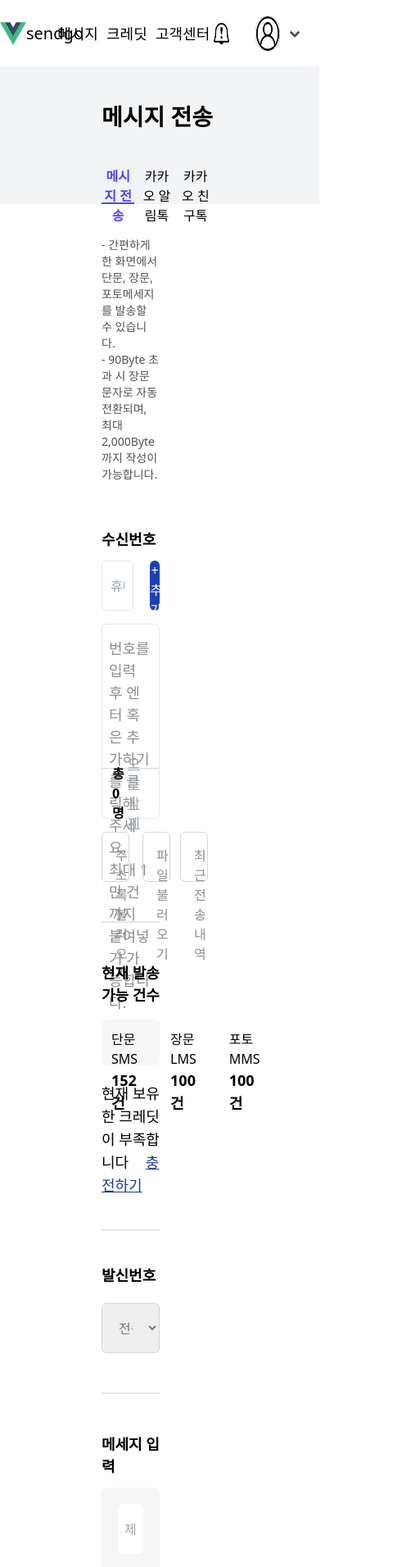
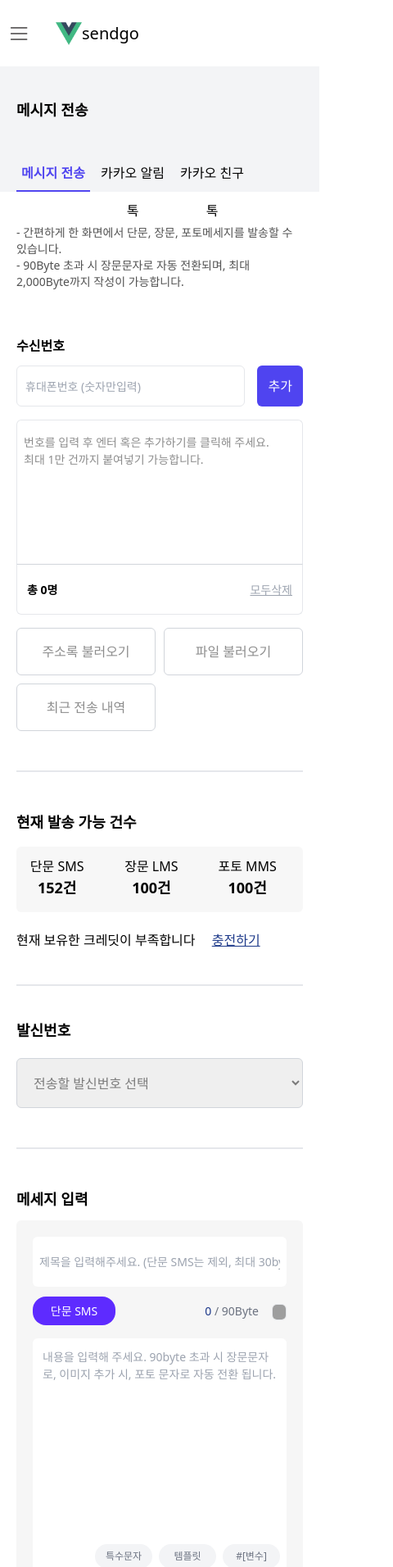
Before and after one commit to woooogenius/dashboard, a Vue app in the folder vue-dashboard/: page /send in a window 390 px wide. Shown: the top 1912 px of the page at 82% size, 480 px wide, since content can reach past the window. Built offline with nearby package versions, Linux system fonts and the light colour scheme; grey boxes are pictures that could not be loaded.

Commit message:
feat : responsive mobile

```diff
--- a/vue-dashboard/src/App.vue
+++ b/vue-dashboard/src/App.vue
@@ -11,7 +11,7 @@ import TabletSideBar from './components/TabletSideBar.vue'
 
 <template>
     <div class="w-full">
-        <div class="widepc:w-[1920px] m-auto">
+        <div class="mobile:w-full widepc:w-[1920px] m-auto">
             <NavigationBar/>
             <div class="flex flex-row bg-gray-100">
                 <SideBarMenu class="hidden pc:block"/>
--- a/vue-dashboard/src/components/NavigationBar.vue
+++ b/vue-dashboard/src/components/NavigationBar.vue
@@ -3,7 +3,7 @@
 
         <nav class='w-full flex flex-row h-[81px] bg-white'>
 
-            <div class='w-2/12 tablet:w-3/12 flex flex-row items-center'>
+            <div class='w-2/12 tablet:w-3/12 flex flex-row items-center mobile:w-full'>
                 <div @click="openPopup" class='ml-2 tablet:ml-5 tablet:w-[40px] h-[32px] w-[32px] cursor-pointer'><img class="w-full block" src="../assets/img/hamburger-menu.png" alt="menu"></div>
                 <div class='ml-2 h-[45px] w-[142px] flex align-center items-center justify-center '>
                     <img class="w-[32px] h-[32px]" src="../assets/img/logo.png" alt="logo">
@@ -11,9 +11,9 @@
                 </div>
             </div>
 
-            <div class='pc:w-4/12 tablet:w-3/12 widepc:w-6/12'></div>
+            <div class='pc:w-4/12 tablet:w-3/12 widepc:w-6/12 mobile:hidden'></div>
 
-            <div class='pc:w-6/12 tablet:w-6/12 widepc:w-4/12 flex flex-row'>
+            <div class='pc:w-6/12 tablet:w-6/12 widepc:w-4/12 flex flex-row mobile:hidden'>
                 <ul class=' w-2/3 flex justify-around items-center text-lg'>
                     <li><a href="#!">메시지</a></li>
                     <li><a href="#!">크레딧</a></li>
--- a/vue-dashboard/src/views/SendMessage.vue
+++ b/vue-dashboard/src/views/SendMessage.vue
@@ -1,13 +1,13 @@
 <template>
     <div class="w-full">
 
-        <div class="pc:px-[50px] px-124 pt-5">
-             <h4 class="text-28 font-bold my-5">메시지 전송</h4>
+        <div class="pc:px-[50px] mobile:px-[20px] px-124 pt-5">
+             <h4 class="text-28 font-bold my-5 mobile:text-[18px]">메시지 전송</h4>
 
             <ul class="flex mt-40">
 
                 <RouterLink v-for="(menuItem, idx) in menuItems" :key="idx"
-                class="w-[122px] h-[46px] mr-7 text-center transition"
+                class="w-[122px] h-[46px] mobile:w-[90px] mobile:leading-[46px] mr-7 text-center transition"
                 :class="{'text-fontblue border-b-2 font-bold border-fontblue' : activeMenu === idx}"
                 :to="menuItem.path"
                 @click="setActiveMenu(idx)"
@@ -18,32 +18,31 @@
             </ul>
         </div>
 
-        <div class="bg-white pc:px-[50px] px-124 pt-40 flex flex-row flex-wrap pb-40">
+        <div class="bg-white pc:px-[50px] mobile:px-[20px] px-124 pt-40 flex flex-row flex-wrap pb-40">
 
-            <div class="w-1/2 pc:w-7/12 tablet:w-full">
+            <div class="w-1/2 pc:w-7/12 mobile:w-full tablet:w-full">
                 <p class="text-sm text-fontgray">- 간편하게 한 화면에서 단문, 장문, 포토메세지를 발송할 수 있습니다.</p>
                 <p class="text-sm text-fontgray">- 90Byte 초과 시 장문문자로 자동 전환되며, 최대 2,000Byte까지 작성이 가능합니다.</p>
 
-                <h4 class="text-18 font-semibold mt-56 mb-3">수신번호</h4>
+                <h4 class="text-18 mobile:text-[16px] font-semibold mt-56 mb-3">수신번호</h4>
                 <div>
                     <form class="flex">
-                        <input class="w-10/12 h-[61px] border border-gray-200 pc:text-[16px] text-md p-2.5 rounded-md" type="text" placeholder="휴대폰번호 (숫자만입력)">
-                        <button class="w-2/12 h-[61px] bg-blue-800 text-white rounded-md ml-5">+ 추가</button>
+                        <input class="w-10/12 h-[61px] mobile:h-[50px] border border-gray-200 mobile:text-[14px] pc:text-[16px] text-md p-2.5 rounded-md" type="text" placeholder="휴대폰번호 (숫자만입력)">
+                        <button class="w-2/12 h-[61px] mobile:h-[50px] bg-blue1 text-white rounded-md ml-[15px]">추가</button>
                     </form>
 
                     <div class="pt-2 w-full h-[177px] pb-40 border border-b-gray-300 mt-16 rounded-t-md">
-                        <p class="pc:text-[16px] text-18 text-lightgray p-2">번호를 입력 후 엔터 혹은 추가하기를 클릭해 주세요.<br/>최대 1만 건까지 붙여넣기 가능합니다.</p>
+                        <p class="pc:text-[16px] mobile:text-[14px] text-18 text-lightgray p-2">번호를 입력 후 엔터 혹은 추가하기를 클릭해 주세요.<br/>최대 1만 건까지 붙여넣기 가능합니다.</p>
                     </div>
-                    <div class="flex flex-row justify-between px-3 items-center h-[61px] border border-gray-200 border-t-0 rounded-b-md pc:text-[16px]">
+                    <div class="flex flex-row justify-between px-3 items-center h-[61px] border border-gray-200 border-t-0 rounded-b-md mobile:text-[14px] pc:text-[16px]">
                         <p class="font-bold">총 0명</p>
                         <p class="cursor-pointer text-gray-400 underline">모두삭제</p>
                     </div>
 
-                    <ul class="flex text-center mt-16 h-[61px]">
-                        <li class="p-4 w-4/12 border border-gray-300 text-lightgray mr-4 rounded-md">주소록 불러오기</li>
-                        <li class="p-4 w-4/12 border border-gray-300 text-lightgray mr-3 rounded-md">파일 불러오기</li>
-                        <li class="p-4 w-4/12 border border-gray-300 text-lightgray rounded-md">최근 전송 내역</li>
-
+                    <ul class="flex flex-row text-center mt-16 h-[61px] mobile:h-auto mobile:text-[16px] mobile:flex-wrap">
+                        <li class="p-4 w-4/12 mobile:w-[calc(50%-5px)] border border-gray-300 text-lightgray mr-4 mobile:mr-0 rounded-md">주소록 불러오기</li>
+                        <li class="p-4 w-4/12 mobile:w-[calc(50%-5px)] border border-gray-300 text-lightgray mr-3 mobile:mr-0 mobile:ml-[10px] rounded-md">파일 불러오기</li>
+                        <li class="p-4 w-4/12 mobile:w-[calc(50%-5px)] border border-gray-300 text-lightgray rounded-md mobile:mt-[10px]">최근 전송 내역</li>
                     </ul>
 
 
@@ -53,9 +52,9 @@
 
 
                 <h4 class="text-18 font-semibold">현재 발송 가능 건수</h4>
-                <ul class="mt-16 bg-lightgray2 h-[56px] pc:h-[80px] rounded-md flex justify-around pc:text-center">
+                <ul class="mt-16 bg-lightgray2 h-[56px] pc:h-[80px] mobile:h-[80px] mobile:text-center rounded-md flex justify-around pc:text-center">
                     <li class="">
-                        <p class="p-3 mr-16">단문 SMS <span class="pc:block text-lg font-bold">152건</span> </p>
+                        <p class="p-3 mr-16">단문 SMS <span class="pc:block text-lg font-bold ">152건</span> </p>
                     </li>
 
                     <li class="">
@@ -69,8 +68,8 @@
 
                 </ul>
 
-                <div class="mt-5">
-                    <p class="text-lg">현재 보유한 크레딧이 부족합니다 <span class="text-lg text-blue-900 underline ml-16">충전하기</span></p>
+                <div class="mt-5 ">
+                    <p class="text-lg mobile:text-[16px]">현재 보유한 크레딧이 부족합니다 <span class="text-lg mobile:text-[16px] text-blue-900 underline ml-16">충전하기</span></p>
                 </div>
 
                 <div class="border border-gray-200 w-full my-10"></div>
@@ -90,11 +89,11 @@
                 <h4 class="text-18 pc:text-[16px] font-semibold mb-3">메세지 입력</h4>
 
                 <div class="bg-lightgray4 p-5 rounded-md">
-                    <input type="text" class="w-full h-[61px] px-2 rounded-md" placeholder="제목을 입력해주세요. (단문 SMS는 제외, 최대 30byte)">
+                    <input type="text" class="w-full h-[61px] mobile:text-[14px] px-2 rounded-md" placeholder="제목을 입력해주세요. (단문 SMS는 제외, 최대 30byte)">
 
                     <div class="flex justify-between items-center mt-3">
-                        <p class="bg-violet text-base text-white rounded-2xl w-[101px] h-[35px] flex items-center justify-center">단문 SMS</p>
-                        <div class="text-base">
+                        <p class="bg-violet text-base text-white rounded-2xl w-[101px] mobile:text-[14px] h-[35px] flex items-center justify-center">단문 SMS</p>
+                        <div class="text-base mobile:text-[14px]">
                             <span class="text-blue-900">{{textLength}}</span>
                             <span class="text-gray-500"> / 90Byte</span>
                             <img class="inline-block w-[18px] h-[20px] rounded-md ml-16 border border-gray-200 bg-white" src="../assets/img/refresh.png" alt="img">
@@ -102,26 +101,26 @@
                     </div>
 
                     <div class="w-full relative">
-                        <textarea @change="onChangeTextArea" name="textarea" id="textArea" cols="30" rows="10" class="resize-none w-full h-[295px] pc:text-[16px] text-18 mt-16 rounded-md p-3" placeholder="내용을 입력해 주세요. 90byte 초과 시 장문문자로, 이미지 추가 시, 포토 문자로 자동 전환 됩니다."></textarea>
-                        <ul class="absolute right-2 bottom-5 flex flex-row text-center leading-43 pc:leading-[35px]  text-gray-500">
-                            <li class="bg-gray-100 w-[107px] pc:w-[85px] pc:h-[35px] h-[43px] rounded-2xl mr-2">특수문자</li>
-                            <li class="bg-gray-100 w-[107px] h-[43px] pc:w-[85px] pc:h-[35px] rounded-2xl mr-2">템플릿</li>
-                            <li class="bg-gray-100 w-[107px] h-[43px] pc:w-[85px] pc:h-[35px] rounded-2xl">#[변수]</li>
+                        <textarea @change="onChangeTextArea" name="textarea" id="textArea" cols="30" rows="10" class="resize-none mobile:text-[14px] w-full h-[295px] pc:text-[16px] text-18 mt-16 rounded-md p-3" placeholder="내용을 입력해 주세요. 90byte 초과 시 장문문자로, 이미지 추가 시, 포토 문자로 자동 전환 됩니다."></textarea>
+                        <ul class="absolute right-2 bottom-5 mobile:text-[12px] flex flex-row text-center leading-43 pc:leading-[35px] mobile:leading-[30px]  text-gray-500">
+                            <li class="bg-gray-100 w-[107px] mobile:w-[70px] pc:w-[85px] pc:h-[35px] h-[43px] mobile:h-[30px] rounded-2xl mr-2">특수문자</li>
+                            <li class="bg-gray-100 w-[107px] mobile:w-[70px] h-[43px] pc:w-[85px] pc:h-[35px] mobile:h-[30px] rounded-2xl mr-2">템플릿</li>
+                            <li class="bg-gray-100 w-[107px] mobile:w-[70px] h-[43px] pc:w-[85px] pc:h-[35px] mobile:h-[30px] rounded-2xl">#[변수]</li>
                         </ul>
                     </div>
 
                     <div class="border border-gray-200 w-full my-5"></div>
 
                     <div class="flex justify-between">
-                        <p class="text-18 font-semibold">광고성 문자(080 수신거부번호 포함)</p>
+                        <p class="text-18 font-semibold mobile:text-[16px]">광고성 문자(080 수신거부번호 포함)</p>
                          <div
                             @click="toggleSwitch"
                             :class="{ 'bg-blue-500': isActive, 'bg-gray-300': !isActive }"
-                            class="w-[52px] h-[33px] rounded-full focus:outline-none"
+                            class="w-[52px] h-[33px] mobile:w-[40px] mobile:h-[25px]  rounded-full focus:outline-none"
                             >
                             <span
                                 :class="{ 'translate-x-5': isActive, '-translate-x-2': !isActive }"
-                                class="inline-block overflow-hidden w-[33px] h-[33px] bg-white rounded-full shadow-md transform transition"
+                                class="inline-block overflow-hidden w-[33px] h-[33px] mobile:w-[25px] mobile:h-[25px] bg-white rounded-full shadow-md transform transition"
                             ></span>
                         </div>
 
@@ -129,7 +128,7 @@
 
                     <div class="border border-gray-200 w-full my-5"></div>
 
-                    <h4 class="text-18 font-semibold mb-5">이미지 추가</h4>
+                    <h4 class="text-18 mobile:text-[18px] font-semibold mb-5">이미지 추가</h4>
 
                     <input id="add_image" type="file" hidden>
                    <label for="add_image" class="block w-[100px] h-[100px] border border-borderce relative cursor-pointer mb-6 bg-white">
@@ -153,7 +152,7 @@
                     <h4 class="text-18 font-semibold mb-3">발송 설정</h4>
 
                     <ul class="flex text-center justify-between">
-                        <li v-for="(btnItem, idx) in btnItems" :key="idx"  @click='toggleClickBtn(idx)' :class="{'border-2 border-blue1 text-blue1 ' : onClickBtn === idx, 'bg-gray-200 border-0 text-gray-500':onClickBtn !== idx, 'mr-3': idx !== btnItems.length - 1}" class="w-6/12 h-[66px] pc:h-[60px] rounded-lg p-4 transition ">{{btnItem.text}}</li>
+                        <li v-for="(btnItem, idx) in btnItems" :key="idx"  @click='toggleClickBtn(idx)' :class="{'border-2 border-blue1 text-blue1 ' : onClickBtn === idx, 'bg-gray-200 border-0 text-gray-500':onClickBtn !== idx, 'mr-3': idx !== btnItems.length - 1}" class="w-6/12 h-[66px] mobile:h-[50px] pc:h-[60px] rounded-lg p-4 mobile:p-0 mobile:leading-[50px] transition ">{{btnItem.text}}</li>
                     </ul>
                 </div>
 
@@ -164,7 +163,7 @@
 
             </div> <!-- left -->
 
-            <div class="w-1/2 p-10 pc:p-0 tablet:hidden pc:block pc:w-5/12">
+            <div class="w-1/2 p-10 pc:p-0 mobile:hidden tablet:hidden pc:block pc:w-5/12">
 
                 <div class="border-4 border-black widepc:w-[401px] pc:w-[320px] pc:h-[600px] widepc:h-[775px] rounded-[22px] sticky mt-[50px] pc:ml-[20px] widepc:ml-[110px] left-[0px] top-[10px] overflow-hidden">
                     <div class="w-full h-full bg-blue-200 ">
@@ -188,7 +187,7 @@
             <div class="border border-gray-200 w-full my-8"></div>
 
             <div class="w-full">
-                <button class="w-full h-[65px] pc:h-[55px] text-white bg-blue1 p-3 rounded-lg">발송하기</button>
+                <button class="w-full h-[65px] pc:h-[55px] mobile:h-[50px] text-white bg-blue1 p-3 rounded-lg">발송하기</button>
             </div>
 
 
--- a/vue-dashboard/tailwind.config.js
+++ b/vue-dashboard/tailwind.config.js
@@ -5,7 +5,7 @@ module.exports = {
    darkMode: false, // or 'media' or 'class'
    theme: {
     screens : {
-      'mobile' : '640px',
+      'mobile' : {'max' : '767px'},
       'tablet' : '768px',
       'pc' : '1024px',
       'widepc' : '1920px',
```
Also changed, not shown: vue-dashboard/src/components/FooterComponent.vue (+5 -5 lines).
